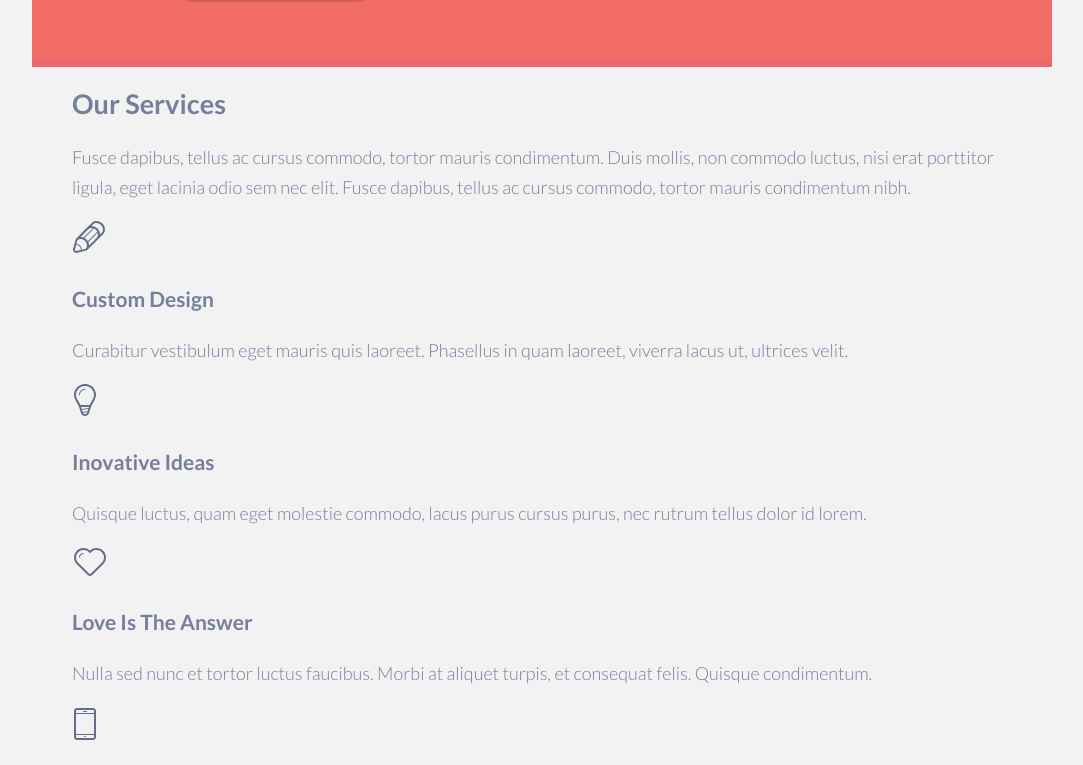
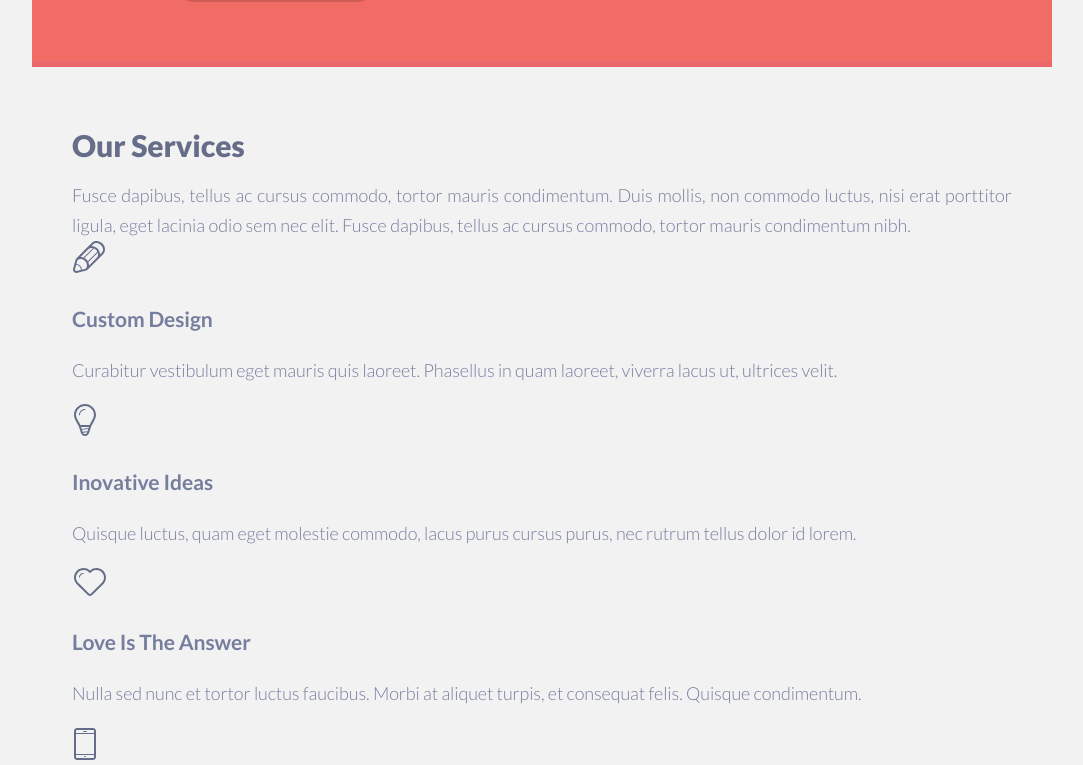
Before and after one commit to nerev1/singolo, a plain HTML site: page singolo1.html in a window 1280 px wide. Shown: the part 628-1393 px from the top of the page, without its empty margins (98-1181 px from the left). Drawn offline with nearby package versions, Linux system fonts and the light colour scheme.

Commit message:
feat: style services header and text

```diff
--- a/singolo1.css
+++ b/singolo1.css
@@ -286,3 +286,33 @@ body {
     left: -2px;
     top: -3px;
 }
+
+/*Services*/
+.h2 {
+    font-size: 3.0rem;
+    line-height: 1.8rem;
+    color: var(--color-text-darker);
+    font-family: "Lato";
+    font-weight: 900;
+    margin: 0;
+}
+
+.services-wrapper {
+    padding-top: 69px;
+    padding-bottom: 32px;
+    letter-spacing: -0.1px;
+}
+
+.text {
+    font-size: 1.8rem;
+    line-height: 3rem;
+    color: var(--color-text);
+    font-family: "Lato";
+    font-weight: 300;
+    text-align: justify;
+    letter-spacing: 0;
+}
+
+.services__text {
+    margin: 26px 0 0 0;
+}
```
